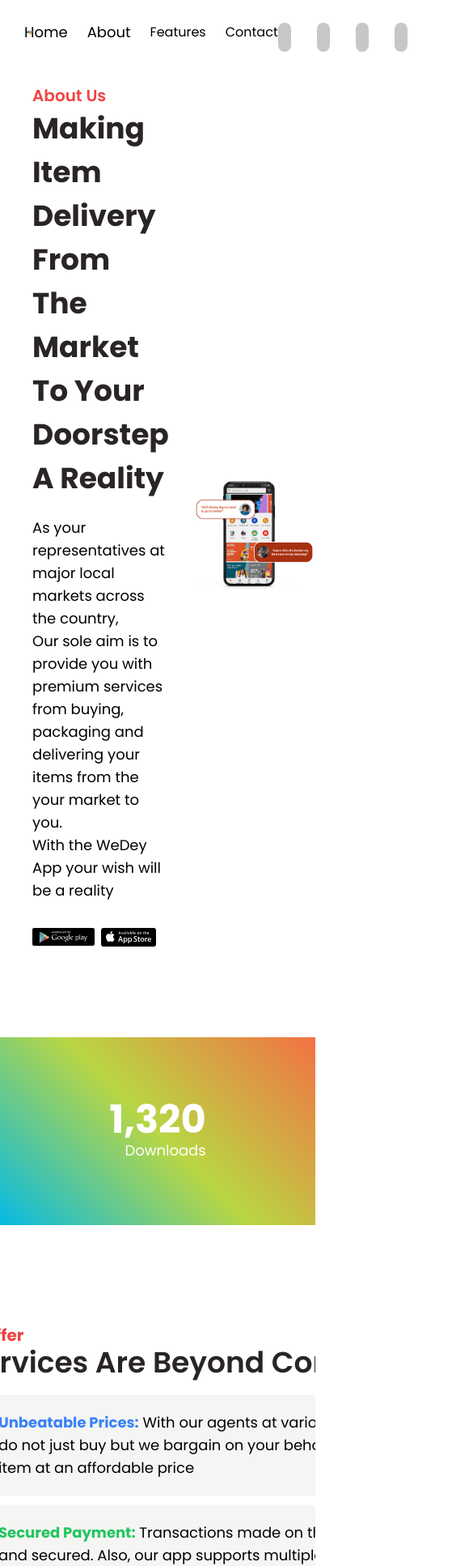
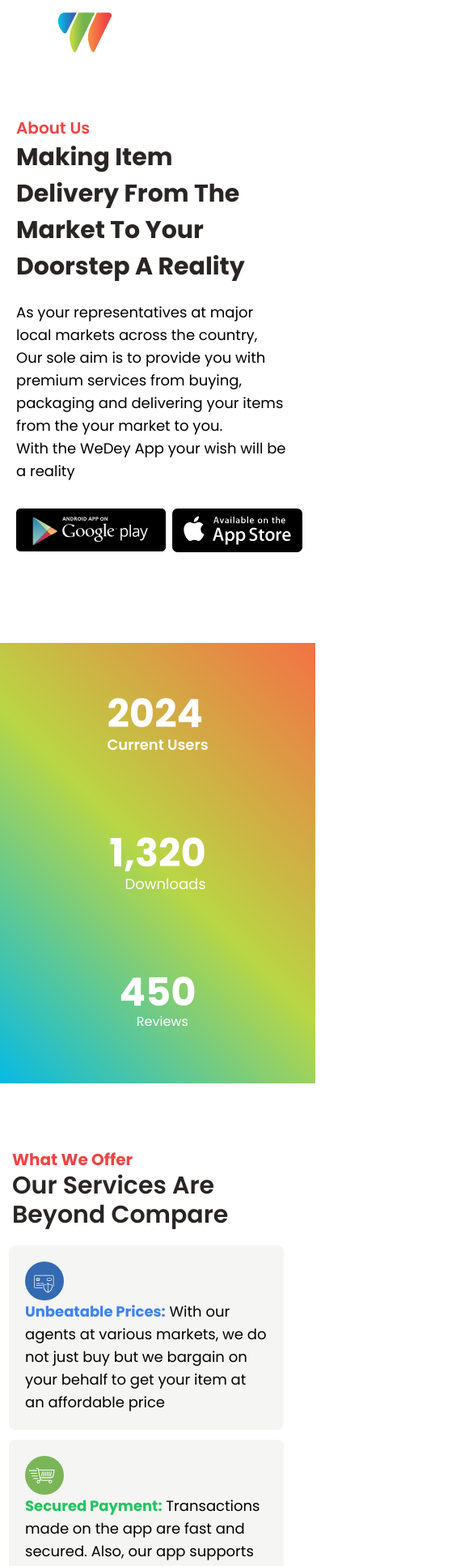
Before and after one commit to Gielzy-Boateng/wedeySite, a React (Vite) app: page /about in a window 390 px wide. Shown: the top 1934 px of the page at 81% size, 585 px wide, since content can reach past the window. Built offline with nearby package versions, Linux system fonts and the light colour scheme.

Commit message:
Responsive on Mobile Phone

```diff
--- a/src/pages/About.jsx
+++ b/src/pages/About.jsx
@@ -28,19 +28,21 @@ const About = () => {
   }, []);
 
   return (
-    <div className="">
+    <div className="overflow-scroll">
       <Header about="true" />
 
       {/* This is about info  */}
-      <WidthConstraint className="ml-10 ">
-        <div className="flex items-center justify-center mt-10 gap-x-8">
+      <WidthConstraint className="ml-5 desktop:ml-10 ">
+        <div className="desktop:flex desktop:items-center desktop:flex-row desktop:justify-center mt-36 desktop:mt-10 desktop:gap-x-8">
           <div className="mt-16">
-            <h3 className="text-red-500 text-xl font-semibold">About Us</h3>
-            <h1 className="text-stone-800 text-4xl font-bold leading-normal mb-5">
+            <h3 className="w-[300px]  text-red-500 text-xl font-semibold">
+              About Us
+            </h3>
+            <h1 className="w-[300px] desktop:w-[600px] text-3xl text-stone-800 desktop:text-4xl font-bold leading-normal mb-5">
               Making Item Delivery From The
               <br /> Market To Your Doorstep A Reality
             </h1>
-            <p className="text-lg mb-8">
+            <p className="w-[340px] desktop:w-[600px] text-lg mb-8">
               As your representatives at major local markets across the country,
               <br />
               Our sole aim is to provide you with premium services from buying,
@@ -51,7 +53,7 @@ const About = () => {
             </p>
             <Downloader />
           </div>
-          <div className="mt-28 ml-">
+          <div className="hidden desktop:inline-block desktop:mt-28 ml-">
             <img src="/assets/shot.jpg" className="w-[580px]" />
           </div>
         </div>
@@ -60,7 +62,7 @@ const About = () => {
       {/* This is about background gradient */}
 
       <div className="bg-aboutGradient mb-20 text-white mt-28">
-        <ul className="flex items-center justify-center gap-56 py-16">
+        <ul className="flex flex-col items-center justify-center gap-24 desktop:flex desktop:items-center desktop:flex-row desktop:justify-center desktop:gap-56 py-16">
           <li className="text-lg font-semibold">
             <span className="text-5xl font-bold">2024</span>
             <br />
@@ -72,7 +74,7 @@ const About = () => {
             &nbsp;&nbsp;&nbsp; Downloads
           </li>
           <li className="lg">
-            <span className="text-5xl font-bold">2024</span>
+            <span className="text-5xl font-bold">450</span>
             <br />
             &nbsp;&nbsp;&nbsp;&nbsp;&nbsp;Reviews
           </li>
--- a/src/pages/HomePage.jsx
+++ b/src/pages/HomePage.jsx
@@ -23,7 +23,7 @@ const HomePage = () => {
   }, []);
 
   return (
-    <div className=" grid grid-rows-[auto_1fr_auto] bg-size-200 w-screen bg-linearGradient animate-gradient z-40 overflow-clip transition duration-300 mt-0 mb-0 overflow-x-hidden">
+    <div className="overflow-scroll grid grid-rows-[auto_1fr_auto] bg-size-200 w-screen bg-linearGradient animate-gradient z-40 transition duration-300 mt-0 mb-0 overflow-x-hidden">
       <Header />
       <Hero />
       <Footer />
--- a/src/ui/Features.jsx
+++ b/src/ui/Features.jsx
@@ -66,7 +66,7 @@ const Features = () => {
   return (
     <WidthConstraint className="mb-28 mt-32">
       <div
-        className="flex flex-col items-center justify-center mb-20"
+        className="flex flex-col items-center justify-center mb-20 ml-5"
         id="features"
       >
         <h1 className="text-lg font-bold text-red-500">Features</h1>
@@ -75,7 +75,7 @@ const Features = () => {
         </h2>
       </div>
 
-      <div className="flex flex-row items-center justify-between ml-20">
+      <div className="flex flex-col items-center justify-center desktop:flex desktop:flex-row desktop:items-center desktop:justify-between desktop:ml-16">
         <div className="flex flex-col ">
           {/* left */}
           {leftSide.map((left) => (
@@ -91,13 +91,13 @@ const Features = () => {
         </div>
 
         {/* Image */}
-        <div>
+        <div className="hidden desktop:inline-block">
           <img src="/assets/shot-3.jpg" alt="shot-3" className="h-[570px]" />
         </div>
 
         {/* right */}
 
-        <div className="flex flex-col  mr-10 ">
+        <div className="flex flex-col desktop:mr-10 ">
           {rightSide.map((right) => (
             <div key={right.info} className="mb-8 w-80">
               <img src={right.imgSrc} alt={right.alt} className="h-12" />
--- a/src/ui/FooterMediaLogos.jsx
+++ b/src/ui/FooterMediaLogos.jsx
@@ -7,7 +7,7 @@ const FooterMediaLogos = () => {
         <img
           src="assets/fb.svg"
           alt="Facebook Logo"
-          className="h-9 mt-3 space-x-6 bg-[#00000038] p-2 rounded-lg hover:bg-blue-700 transition duration-400"
+          className="h-9 mt-3 space-x-6 bg-[#00000038] p-2 rounded-lg hover:bg-blue-700 transition -colors duration-400"
         />
       </Link>
 
@@ -20,7 +20,7 @@ const FooterMediaLogos = () => {
         <img
           src="assets/twitter.svg"
           alt="Twitter Logo"
-          className="h-9 space-x-10 mt-3 p-2 bg-[#00000038] rounded-lg hover:bg-blue-500 transition duration-400"
+          className="h-9 space-x-10 mt-3 p-2 bg-[#00000038] rounded-lg hover:bg-blue-500 transition -colors duration-400"
         />
       </Link>
       <Link
@@ -32,7 +32,7 @@ const FooterMediaLogos = () => {
         <img
           src="assets/instagram.svg"
           alt="Instagram Logo"
-          className="h-9 space-x-15 mt-2 p-2 bg-[#00000038] rounded-lg hover:bg-red-500 transition duration-400"
+          className="h-9 space-x-15 mt-2 p-2 bg-[#00000038] rounded-lg hover:bg-red-500 transition -colors duration-400"
         />
       </Link>
       <Link
@@ -44,7 +44,7 @@ const FooterMediaLogos = () => {
         <img
           src="assets/whatsapp.svg"
           alt="Whatsapp Logo"
-          className="h-9 space-x-10 mt-2 mr-3 p-2 bg-[#00000038] rounded-lg hover:bg-green-500 transition duration-400"
+          className="h-9 space-x-10 mt-2 mr-3 p-2 bg-[#00000038] rounded-lg hover:bg-green-500 transition -colors duration-400"
         />
       </Link>
     </div>
--- a/src/ui/Hero.jsx
+++ b/src/ui/Hero.jsx
@@ -4,19 +4,19 @@ import TextRotator from "./TextRotator";
 
 const Hero = () => {
   return (
-    <WidthConstraint className="flex items-center mt-8">
-      <div className="mb-10 ml-14 space-y-4">
+    <WidthConstraint className=" flex mt-28 flex-col  desktop:flex desktop:flex-row desktop:items-center desktop:mt-8">
+      <div className="mb-5 ml-5 desktop:mb-10 desktop:ml-14 space-y-4">
         <TextRotator />
-        <h1 className="text-[55px] font-semibold text-white w-[510px] leading-tight">
+        <h1 className="text-[40px] w-[300px] desktop:text-[55px] font-semibold text-white desktop:w-[510px] leading-tight">
           WE BRINGING THE LOCAL MARKETS TO YOU
         </h1>
-        <p className="text-white text-xl w-[570px]">
+        <p className="text-white text-xl w-[300px] desktop:w-[570px]">
           No need to go to the market because WeDey there. Watch remotely as we
           shop your market list live & instantly deliver to you same day
         </p>
         <Downloader />
       </div>
-      <div className="mt-16">
+      <div className="hidden desktop:block desktop:mt-16">
         <img src="/assets/hero.png" alt="hero" className="w-[550px]" />
       </div>
     </WidthConstraint>
--- a/src/ui/NavMediaLogos.jsx
+++ b/src/ui/NavMediaLogos.jsx
@@ -35,7 +35,10 @@ const NavMediaLogos = ({ className }) => {
 
   return (
     <div
-      className={cn("flex justify-center items-center space-x-8", className)}
+      className={cn(
+        "hidden desktop:flex desktop:justify-center desktop:items-center desktop:space-x-8",
+        className
+      )}
     >
       {Social.map((social) => (
         <LinkItem social={social} key={social.alt} />
--- a/src/ui/OfferSection.jsx
+++ b/src/ui/OfferSection.jsx
@@ -27,27 +27,27 @@ const OfferSection = () => {
 
   return (
     <WidthConstraint>
-      <div className="flex items-center justify-center gap-x-20 ">
-        <div>
+      <div className="desktop:flex desktop:items-center desktop:justify-center desktop:gap-x-20 ">
+        <div className="hidden desktop:inline-block">
           <img src="/assets/shot-2.jpg" alt="shot-2" className="h-[600px]" />
         </div>
         <div className="flex flex-col items-center w-[650px] mb-12">
-          <div className="mr-20 mb-5">
-            <h1 className="text-xl text-red-500 font-bold capitalize">
+          <div className="mr-80 desktop:mr-20 mb-5">
+            <h1 className="text-xl text-red-500 font-bold capitalize w-[300px] desktop:w-[600px]">
               What we offer
               <br />
-              <span className="text-4xl font-semibold text-nowrap text-stone-800">
+              <span className="desktop:text-4xl font-semibold desktop:text-nowrap text-3xl text-stone-800">
                 Our Services Are Beyond Compare
               </span>
             </h1>
           </div>
           {offers.map((offer) => (
             <div
-              className="bg-stone-100 mb-3 flex items-center px-5 py-5 rounded-lg"
+              className="bg-stone-100 mb-3 mr-72 desktop:mr-1 desktop:flex desktop:items-center p-5 rounded-lg"
               key={offer.info}
             >
               <img src={offer.imgSrc} alt={offer.alt} className="h-12 mr-5" />
-              <p className="text-lg">
+              <p className="w-[300px] text-lg desktop:w-[620px]">
                 <span className={`font-bold ${offer.change}`}>
                   {offer.title}
                 </span>
--- a/src/ui/PageNav.jsx
+++ b/src/ui/PageNav.jsx
@@ -5,7 +5,7 @@ const PageNav = ({ className }) => {
   return (
     <span
       className={cn(
-        "flex items-center font-lightbold justify-center",
+        "hidden desktop:flex desktop:items-center font-lightbold desktop:justify-center",
         className
       )}
     >
--- a/tailwind.config.js
+++ b/tailwind.config.js
@@ -5,6 +5,17 @@ export default {
     fontFamily: {
       wedey: "Poppins",
     },
+    screens: {
+      tablet: "420px",
+      // => @media (min-width: 640px) { ... }
+
+      laptop: "1024px",
+      // => @media (min-width: 1024px) { ... }
+
+      desktop: "1230px",
+      // => @media (min-width: 1280px) { ... }
+    },
+
     extend: {
       backgroundImage: {
         linearGradient:
```
